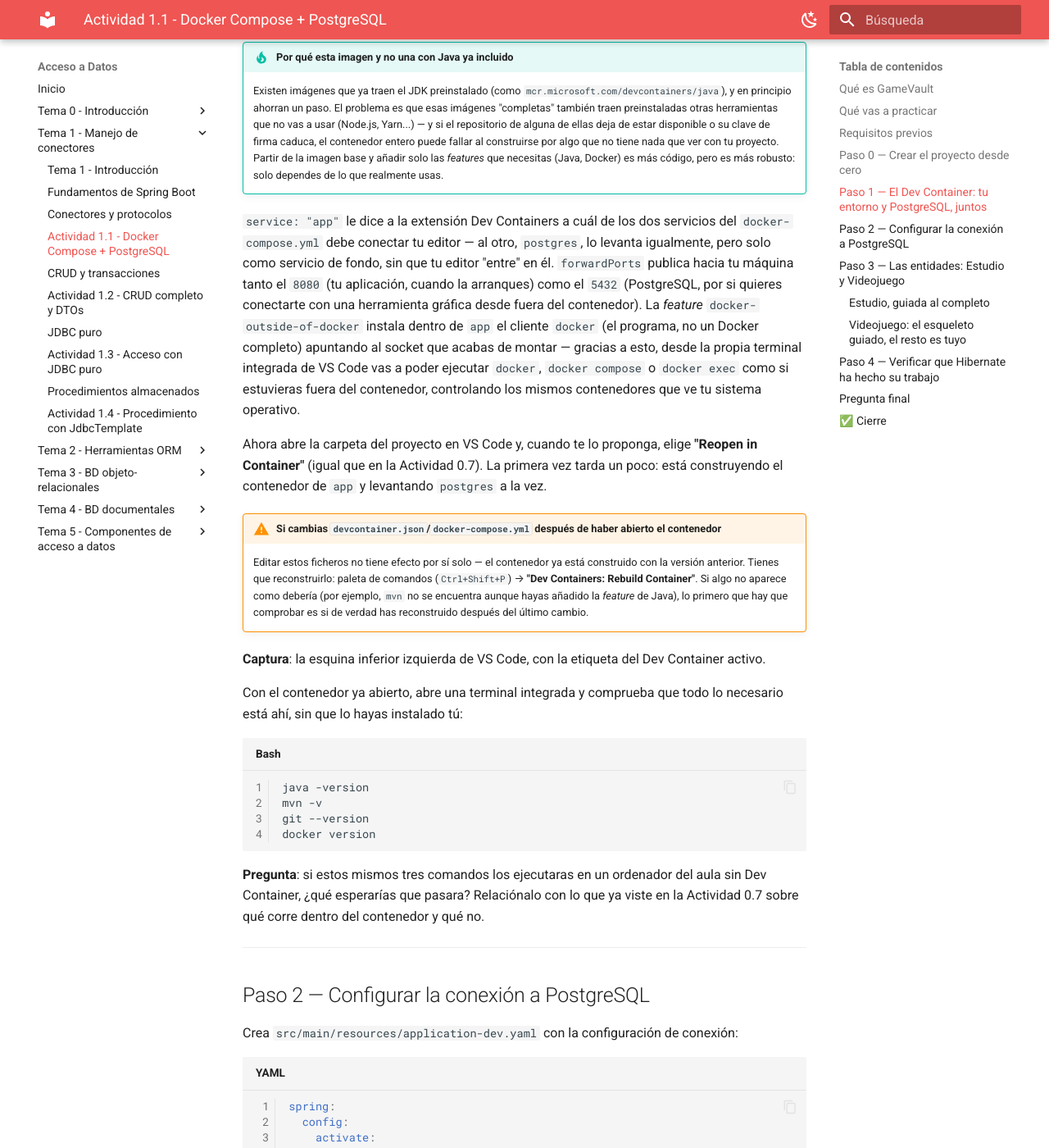
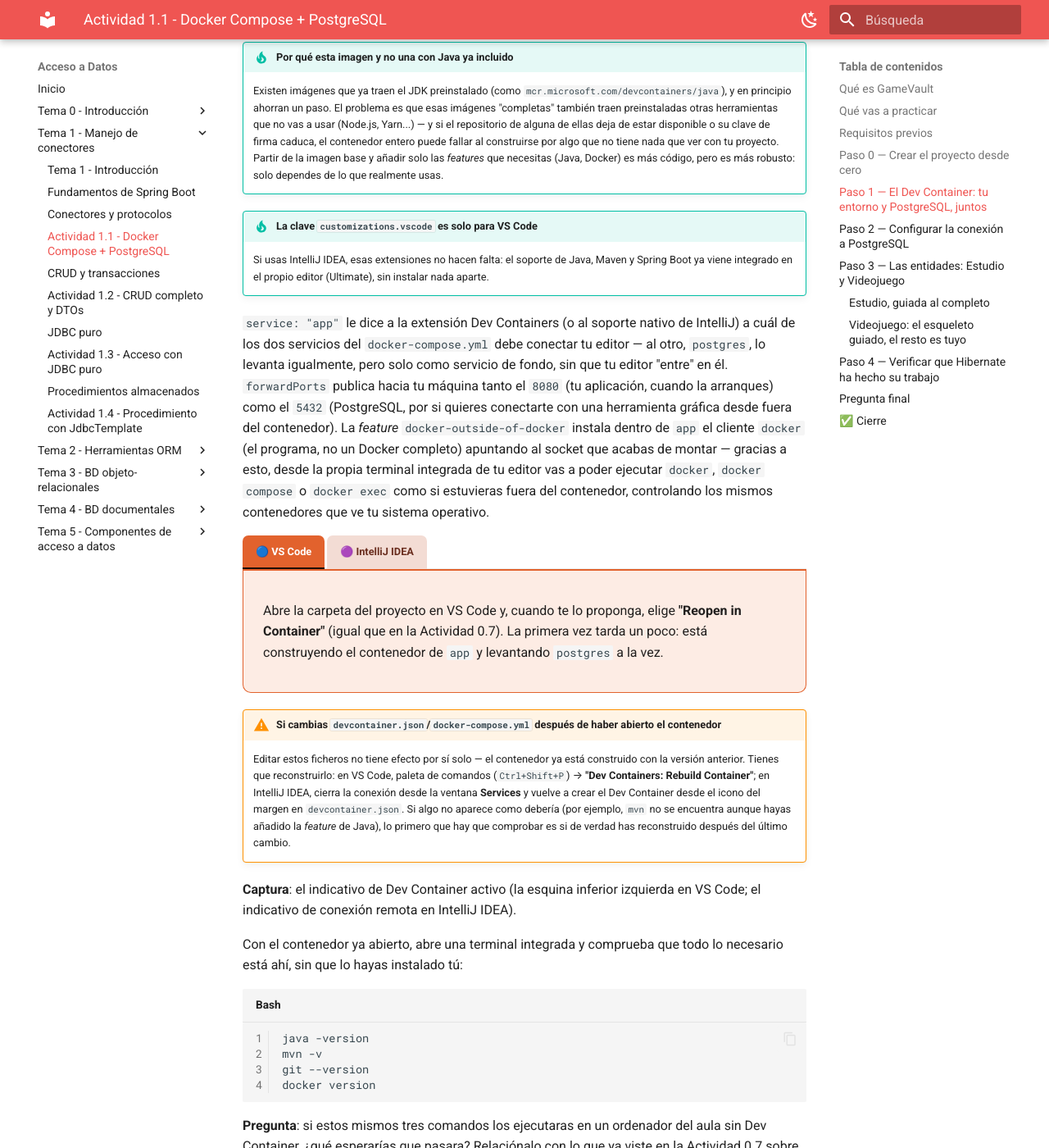
Before and after one commit to aitorventura/acceso-a-datos, an MkDocs documentation site: the page built from docs/tema1/actividad_1_1.md, in a window 1280 px wide and 1400 px high, scrolled down 5007 px. Shown: the whole window at 82% size. Built offline with MkDocs 1.6.1 and Material for MkDocs 9.7.7, drawn with Linux system fonts in a browser that asks for light colours; some of the changed text lies outside the part shown.

Commit message:
Cambio devcontainers para IntelliJ también

````diff
--- a/docs/tema1/actividad_1_1.md
+++ b/docs/tema1/actividad_1_1.md
@@ -42,7 +42,7 @@ Hasta ahora todo lo que has visto de Spring Boot ha sido teoría y ejemplos de c
 
 ## Requisitos previos
 
-Docker funcionando y Visual Studio Code con la extensión **Dev Containers** instalada (Actividad 0.7).
+Docker funcionando y tu editor listo para Dev Containers: Visual Studio Code con la extensión **Dev Containers**, o IntelliJ IDEA Ultimate con su soporte nativo (Actividad 0.7).
 
 ---
 
@@ -137,14 +137,25 @@ Java ya no viene incluido en la imagen — lo añades como *feature*, igual que
 !!! tip "Por qué esta imagen y no una con Java ya incluido"
     Existen imágenes que ya traen el JDK preinstalado (como `mcr.microsoft.com/devcontainers/java`), y en principio ahorran un paso. El problema es que esas imágenes "completas" también traen preinstaladas otras herramientas que no vas a usar (Node.js, Yarn...) — y si el repositorio de alguna de ellas deja de estar disponible o su clave de firma caduca, el contenedor entero puede fallar al construirse por algo que no tiene nada que ver con tu proyecto. Partir de la imagen base y añadir solo las *features* que necesitas (Java, Docker) es más código, pero es más robusto: solo dependes de lo que realmente usas.
 
-`service: "app"` le dice a la extensión Dev Containers a cuál de los dos servicios del `docker-compose.yml` debe conectar tu editor — al otro, `postgres`, lo levanta igualmente, pero solo como servicio de fondo, sin que tu editor "entre" en él. `forwardPorts` publica hacia tu máquina tanto el `8080` (tu aplicación, cuando la arranques) como el `5432` (PostgreSQL, por si quieres conectarte con una herramienta gráfica desde fuera del contenedor). La *feature* `docker-outside-of-docker` instala dentro de `app` el cliente `docker` (el programa, no un Docker completo) apuntando al socket que acabas de montar — gracias a esto, desde la propia terminal integrada de VS Code vas a poder ejecutar `docker`, `docker compose` o `docker exec` como si estuvieras fuera del contenedor, controlando los mismos contenedores que ve tu sistema operativo.
+!!! tip "La clave `customizations.vscode` es solo para VS Code"
+    Si usas IntelliJ IDEA, esas extensiones no hacen falta: el soporte de Java, Maven y Spring Boot ya viene integrado en el propio editor (Ultimate), sin instalar nada aparte.
 
-Ahora abre la carpeta del proyecto en VS Code y, cuando te lo proponga, elige **"Reopen in Container"** (igual que en la Actividad 0.7). La primera vez tarda un poco: está construyendo el contenedor de `app` y levantando `postgres` a la vez.
+`service: "app"` le dice a la extensión Dev Containers (o al soporte nativo de IntelliJ) a cuál de los dos servicios del `docker-compose.yml` debe conectar tu editor — al otro, `postgres`, lo levanta igualmente, pero solo como servicio de fondo, sin que tu editor "entre" en él. `forwardPorts` publica hacia tu máquina tanto el `8080` (tu aplicación, cuando la arranques) como el `5432` (PostgreSQL, por si quieres conectarte con una herramienta gráfica desde fuera del contenedor). La *feature* `docker-outside-of-docker` instala dentro de `app` el cliente `docker` (el programa, no un Docker completo) apuntando al socket que acabas de montar — gracias a esto, desde la propia terminal integrada de tu editor vas a poder ejecutar `docker`, `docker compose` o `docker exec` como si estuvieras fuera del contenedor, controlando los mismos contenedores que ve tu sistema operativo.
+
+<div class="tabs-colored" markdown>
+
+=== "🔵 VS Code"
+    Abre la carpeta del proyecto en VS Code y, cuando te lo proponga, elige **"Reopen in Container"** (igual que en la Actividad 0.7). La primera vez tarda un poco: está construyendo el contenedor de `app` y levantando `postgres` a la vez.
+
+=== "🟣 IntelliJ IDEA"
+    Abre el proyecto en IntelliJ IDEA, abre el fichero `devcontainer.json` y usa el icono **"Create Dev Container"** del margen izquierdo → **"Create Dev Container and Mount Sources…"** (igual que en la Actividad 0.7). Sigue el progreso en la ventana **Services** y pulsa **Connect** cuando termine.
+
+</div>
 
 !!! warning "Si cambias `devcontainer.json`/`docker-compose.yml` después de haber abierto el contenedor"
-    Editar estos ficheros no tiene efecto por sí solo — el contenedor ya está construido con la versión anterior. Tienes que reconstruirlo: paleta de comandos (`Ctrl+Shift+P`) → **"Dev Containers: Rebuild Container"**. Si algo no aparece como debería (por ejemplo, `mvn` no se encuentra aunque hayas añadido la *feature* de Java), lo primero que hay que comprobar es si de verdad has reconstruido después del último cambio.
+    Editar estos ficheros no tiene efecto por sí solo — el contenedor ya está construido con la versión anterior. Tienes que reconstruirlo: en VS Code, paleta de comandos (`Ctrl+Shift+P`) → **"Dev Containers: Rebuild Container"**; en IntelliJ IDEA, cierra la conexión desde la ventana **Services** y vuelve a crear el Dev Container desde el icono del margen en `devcontainer.json`. Si algo no aparece como debería (por ejemplo, `mvn` no se encuentra aunque hayas añadido la *feature* de Java), lo primero que hay que comprobar es si de verdad has reconstruido después del último cambio.
 
-**Captura**: la esquina inferior izquierda de VS Code, con la etiqueta del Dev Container activo.
+**Captura**: el indicativo de Dev Container activo (la esquina inferior izquierda en VS Code; el indicativo de conexión remota en IntelliJ IDEA).
 
 Con el contenedor ya abierto, abre una terminal integrada y comprueba que todo lo necesario está ahí, sin que lo hayas instalado tú:
 
@@ -268,40 +279,49 @@ public class Videojuego {
 
 ## Paso 4 — Verificar que Hibernate ha hecho su trabajo
 
-Desde la terminal integrada de VS Code (la que corre **dentro** del Dev Container), arranca tu aplicación con el perfil `dev` activo:
+Desde la terminal integrada de tu editor (la que corre **dentro** del Dev Container), arranca tu aplicación con el perfil `dev` activo:
 
 ```bash
 ./mvnw spring-boot:run -Dspring-boot.run.profiles=dev
 ```
 
-!!! tip "Alternativa: el botón ▷ Run de VS Code"
-    La extensión de Java añade un botón **Run** (o el *CodeLens* `▷ Run` encima del `main`) sobre `GamevaultApplication`. Es más cómodo, pero por defecto arranca la clase directamente con `java`, **sin** el perfil `dev` activo — y sin él, tu aplicación no sabe cómo conectarse a PostgreSQL. Para que el botón Run también use el perfil `dev`, crea `.vscode/launch.json` en tu proyecto:
-    ```json
-    {
-      "version": "0.2.0",
-      "configurations": [
+<div class="tabs-colored" markdown>
+
+=== "🔵 VS Code"
+    !!! tip "Alternativa: el botón ▷ Run de VS Code"
+        La extensión de Java añade un botón **Run** (o el *CodeLens* `▷ Run` encima del `main`) sobre `GamevaultApplication`. Es más cómodo, pero por defecto arranca la clase directamente con `java`, **sin** el perfil `dev` activo — y sin él, tu aplicación no sabe cómo conectarse a PostgreSQL. Para que el botón Run también use el perfil `dev`, crea `.vscode/launch.json` en tu proyecto:
+        ```json
         {
-          "type": "java",
-          "name": "GamevaultApplication (dev)",
-          "request": "launch",
-          "mainClass": "com.tunombre.gamevault.GamevaultApplication",
-          "env": { "SPRING_PROFILES_ACTIVE": "dev" }
+          "version": "0.2.0",
+          "configurations": [
+            {
+              "type": "java",
+              "name": "GamevaultApplication (dev)",
+              "request": "launch",
+              "mainClass": "com.tunombre.gamevault.GamevaultApplication",
+              "env": { "SPRING_PROFILES_ACTIVE": "dev" }
+            }
+          ]
         }
-      ]
-    }
-    ```
-    Ajusta `mainClass` a tu propio *group id*. A partir de ahora, arrancar con esta configuración desde el panel "Run and Debug" equivale exactamente al comando de arriba.
+        ```
+        Ajusta `mainClass` a tu propio *group id*. A partir de ahora, arrancar con esta configuración desde el panel "Run and Debug" equivale exactamente al comando de arriba.
+
+=== "🟣 IntelliJ IDEA"
+    !!! tip "Alternativa: el botón ▷ Run de IntelliJ"
+        Al ejecutar por primera vez `GamevaultApplication` desde el *gutter* (▷ junto al `main`), IntelliJ genera una configuración de ejecución (**Run/Debug Configurations**), pero por defecto **sin** el perfil `dev` activo. Edítala (menú desplegable de configuraciones → **Edit Configurations…**) y en el campo **Active profiles** escribe `dev`. No hace falta ningún fichero adicional — a partir de ahora, volver a ejecutar esa misma configuración equivale exactamente al comando de arriba.
+
+</div>
 
 Mira la consola: con `show-sql: true` deberías ver sentencias `create table` (o `alter table`, en arranques posteriores) para `estudio` y `videojuego`.
 
 Ahora conéctate a PostgreSQL para comprobarlo tú mismo. Tienes dos vías, y las dos funcionan igual de bien:
 
 - **Herramienta gráfica desde tu equipo** (pgAdmin, DBeaver): como el Paso 1 ha publicado el puerto `5432` hacia tu máquina, apunta a `localhost:5432` con las credenciales del Paso 1.
-- **`psql` desde la propia terminal integrada de VS Code**: gracias al `docker-outside-of-docker` del Paso 1, puedes usar `docker` normalmente aunque esa terminal esté dentro del contenedor `app`. Pero ojo: `docker compose`, a secas, busca un `docker-compose.yml` en la carpeta donde estés (`/workspace`) y no lo encuentra — el tuyo vive en `.devcontainer/`. Indícaselo con `-f`, y añade también `-p` con el nombre de proyecto que ha usado la propia extensión de Dev Containers para crear los contenedores (combina el nombre de tu carpeta con `_devcontainer`; si la llamaste `gamevault` como se sugería en el Paso 0, es `gamevault_devcontainer` — ajusta el prefijo si le pusiste otro nombre):
+- **`psql` desde la propia terminal integrada de tu editor**: gracias al `docker-outside-of-docker` del Paso 1, puedes usar `docker` normalmente aunque esa terminal esté dentro del contenedor `app`. Pero ojo: `docker compose`, a secas, busca un `docker-compose.yml` en la carpeta donde estés (`/workspace`) y no lo encuentra — el tuyo vive en `.devcontainer/`. Indícaselo con `-f`, y añade también `-p` con el nombre de proyecto que ha usado tu editor para crear los contenedores (combina el nombre de tu carpeta con `_devcontainer`; si la llamaste `gamevault` como se sugería en el Paso 0, es `gamevault_devcontainer` — ajusta el prefijo si le pusiste otro nombre):
     ```bash
     docker compose -f .devcontainer/docker-compose.yml -p gamevault_devcontainer ps
     ```
-    Localiza ahí el nombre del contenedor de `postgres`, y luego `docker exec -it <ese-nombre> psql -U gamevault_user -d gamevault_db -c "\d videojuego"` — sin salir de VS Code. A partir de aquí, cualquier `docker compose` que ejecutes desde dentro del contenedor va a necesitar esos mismos `-f`/`-p`.
+    Localiza ahí el nombre del contenedor de `postgres`, y luego `docker exec -it <ese-nombre> psql -U gamevault_user -d gamevault_db -c "\d videojuego"` — sin salir de tu editor. A partir de aquí, cualquier `docker compose` que ejecutes desde dentro del contenedor va a necesitar esos mismos `-f`/`-p`.
 
 **Comprueba**:
 
````
Also changed, not shown: docs/tema0/actividad_0_7.md (+18 -10 lines), docs/tema0/dev-containers.md (+17 -6 lines), docs/tema0/introduccion-git.md (+18 -4 lines), docs/tema1/actividad_1_3.md (+3 -3 lines).
